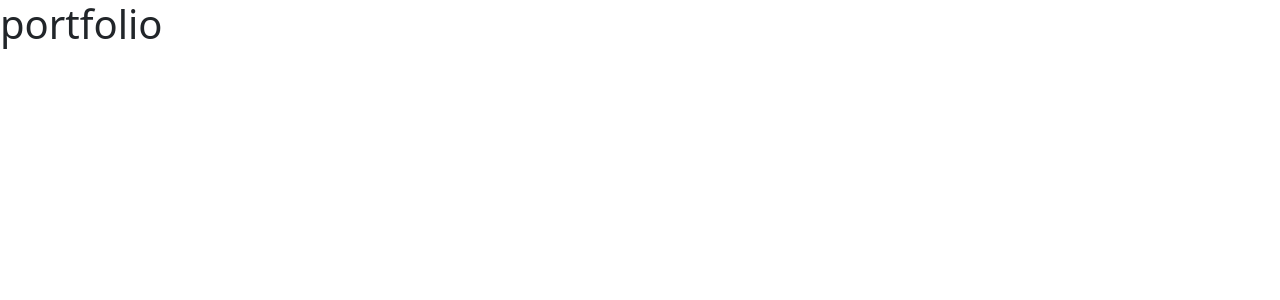
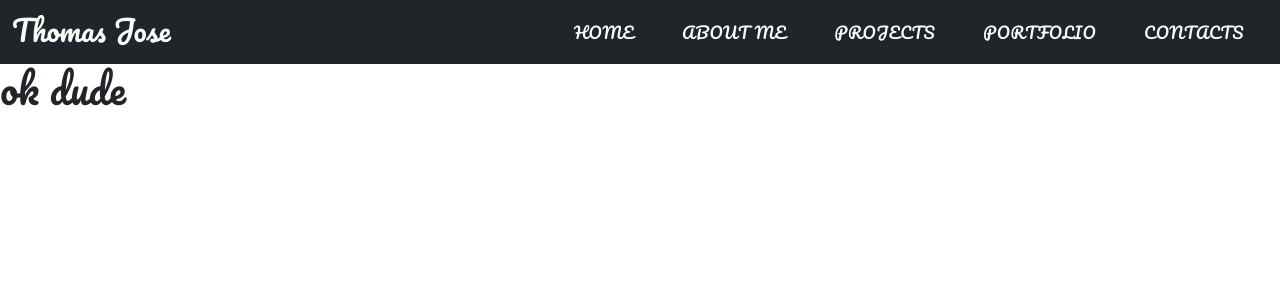
Before and after one commit to thomas21-jquerry/portfolio, a React (Create React App) app: page / in a window 1280 px wide. Shown: the top 300 px of the page. Built offline with nearby package versions, Linux system fonts and the light colour scheme.

Commit message:
navbar first commit

```diff
--- a/public/index.html
+++ b/public/index.html
@@ -39,5 +39,7 @@
       To begin the development, run `npm start` or `yarn start`.
       To create a production bundle, use `npm run build` or `yarn build`.
     -->
+    <script src="https://cdn.jsdelivr.net/npm/@popperjs/core@2.10.2/dist/umd/popper.min.js" integrity="sha384-7+zCNj/IqJ95wo16oMtfsKbZ9ccEh31eOz1HGyDuCQ6wgnyJNSYdrPa03rtR1zdB" crossorigin="anonymous"></script>
+<script src="https://cdn.jsdelivr.net/npm/bootstrap@5.1.3/dist/js/bootstrap.min.js" integrity="sha384-QJHtvGhmr9XOIpI6YVutG+2QOK9T+ZnN4kzFN1RtK3zEFEIsxhlmWl5/YESvpZ13" crossorigin="anonymous"></script>
   </body>
 </html>
--- a/src/App.css
+++ b/src/App.css
@@ -1,38 +1,38 @@
-.App {
-  text-align: center;
+@import url('https://fonts.googleapis.com/css2?family=Pacifico&display=swap');
+
+:root {
+  --primary-white: #F5FFFA;
 }
 
-.App-logo {
-  height: 40vmin;
-  pointer-events: none;
+
+
+.outerBody {
+  font-family: 'Pacifico', cursive;
+
 }
 
-@media (prefers-reduced-motion: no-preference) {
-  .App-logo {
-    animation: App-logo-spin infinite 20s linear;
-  }
+/******************* Navbar ***********************************/
+/**********************NavLinks**********************************/
+nav a.nav-link {
+  /* font-weight: 300px; */
+  letter-spacing: 0.0375rem;
+  cursor:pointer;
+  font-size: 1rem;
+  margin-left: 1rem;
+  margin-right: 1rem;
 }
+nav ul li {
+  text-transform: uppercase;
 
-.App-header {
-  background-color: #282c34;
-  min-height: 100vh;
-  display: flex;
-  flex-direction: column;
-  align-items: center;
-  justify-content: center;
-  font-size: calc(10px + 2vmin);
-  color: white;
 }
+.nav-link {
+  color: var(--primary-white) !important;
+}
+.navbar-brand{
+  color: var(--primary-white) !important;
+  max-width: 17.25rem;
+  padding: 0 !important;
+  height: 3rem !important;
+  font-size: 1.8rem !important;
 
-.App-link {
-  color: #61dafb;
 }
-
-@keyframes App-logo-spin {
-  from {
-    transform: rotate(0deg);
-  }
-  to {
-    transform: rotate(360deg);
-  }
-}
--- a/src/App.js
+++ b/src/App.js
@@ -1,9 +1,16 @@
 import './App.css';
 import "bootstrap/dist/css/bootstrap.min.css";
+import Navbar from './Component/navbar';
 
 function App() {
   return (
-    <h1>portfolio </h1>
+      <div className="outerBody">
+        <div className="navbarcolor">
+          <Navbar />
+        </div>
+
+        <h1>ok dude</h1>
+      </div>
   );
 }
 
--- /dev/null
+++ b/src/Component/navbar.js
@@ -0,0 +1,39 @@
+import React from 'react'
+
+export const Navbar = () => {
+    return (
+        <div>
+            <nav className="navbar navbar-expand-lg navbar-light bg-dark">
+
+                <div className="container-fluid">
+                    <a className="navbar-brand" href="https://www.google.com/">Thomas Jose</a>
+                    <button className="navbar-toggler" type="button" data-bs-toggle="collapse" data-bs-target="#navbarSupportedContent" aria-controls="navbarSupportedContent" aria-expanded="false" aria-label="Toggle navigation">
+                    <span className="navbar-toggler-icon"></span>
+                    </button>
+                    <div className="collapse navbar-collapse" id="navbarSupportedContent">
+                    <ul className="navbar-nav ms-auto mb-2 mb-lg-0 ">
+                        <li className="nav-item">
+                        <a className="nav-link active" aria-current="page" href="https://www.google.com/" >Home</a>
+                        </li>
+                        <li className="nav-item">
+                        <a className="nav-link" href="https://www.google.com/">About me</a>
+                        </li>
+                        <li className="nav-item">
+                        <a className="nav-link active" aria-current="page" href="https://www.google.com/" >Projects</a>
+                        </li>
+                        <li className="nav-item">
+                        <a className="nav-link active" aria-current="page" href="https://www.google.com/" >Portfolio</a>
+                        </li>
+                        <li className="nav-item">
+                        <a className="nav-link active" aria-current="page" href="https://www.google.com/" >contacts</a>
+                        </li>
+
+                    </ul>
+
+                    </div>
+                </div>
+            </nav>
+        </div>
+    )
+}
+export default Navbar;
```
